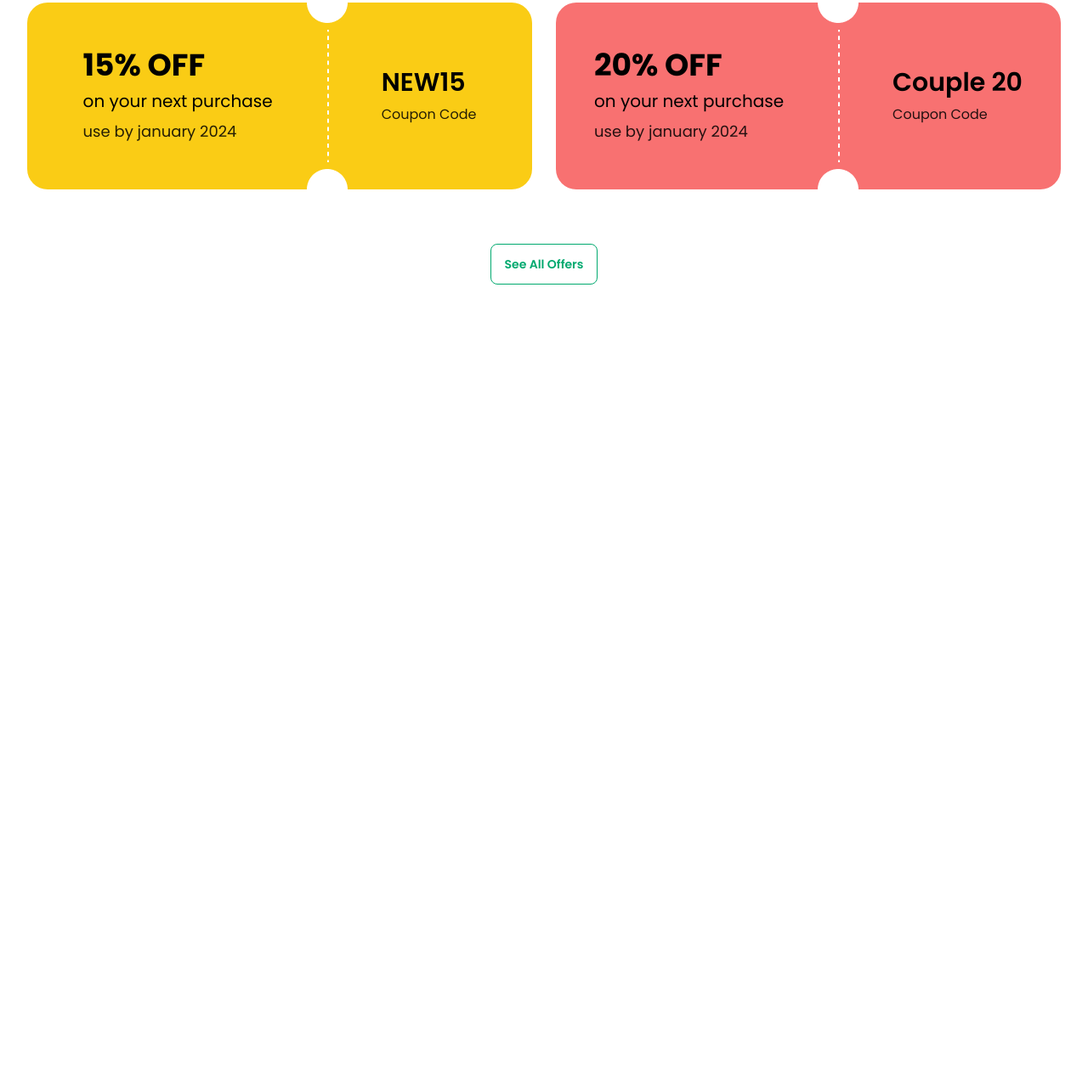
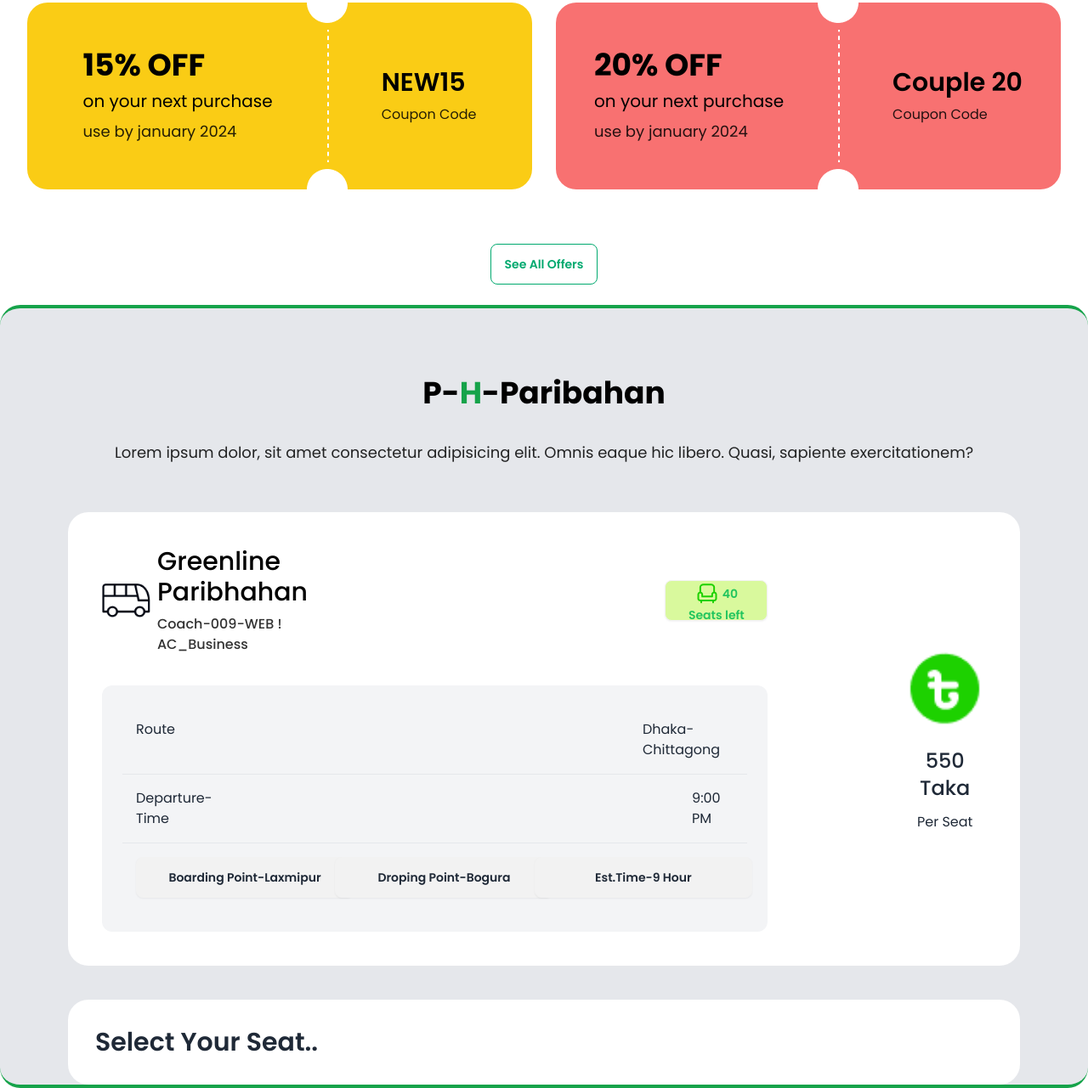
Before and after one commit to AimanSadik/P-H-Poribohon.Ltd, a plain HTML site: page index.html in a window 1280 px wide. Shown: the part 1181-2462 px from the top of the page at 85% size. Before the commit the page ends 1540 px from the top, so only its background shows below. Drawn offline with nearby package versions, Linux system fonts and the light colour scheme.

Commit message:
second commit

```diff
--- a/index.html
+++ b/index.html
@@ -153,9 +153,7 @@
                 </div>
 
         </section>
-
     </header>
-
     <main>
 
         <!-- coupon section -->
@@ -163,13 +161,15 @@
         <section class="container mx-auto lg:px-8 px-2 lg:py-6 py-3">
 
             <div class="flex flex-col justify-center items-center text-center mb-8">
-                <h2 class="text-black lg:font-bold text-3xl font-semibold lg:text-5xl lg:mt-[690px] mt-3">Best offers for you</h2>
+                <h2 class="text-black lg:font-bold text-3xl font-semibold lg:text-5xl lg:mt-[690px] mt-3">Best offers
+                    for you</h2>
             </div>
             <!-- discount section -->
 
             <div class=" grid grid-cols-1 lg:grid-cols-2 gap-7">
 
-                <div class="flex gap-10 bg-yellow-400 lg:h-[220px] h-[152px] rounded-3xl p-5 justify-center  items-center">
+                <div
+                    class="flex gap-10 bg-yellow-400 lg:h-[220px] h-[152px] rounded-3xl p-5 justify-center  items-center">
                     <div class="text-black ">
 
                         <h1 class="lg:text-4xl text-2xl font-semibold lg:font-bold">15% OFF</h1>
@@ -210,6 +210,85 @@
 
         </section>
 
+
+        <!-- third section -->
+
+        <section class="border-green-600 bg-gray-200 border-y-4 rounded-3xl lg:px-20 px-2">
+            <div class="flex flex-col justify-center items-center text-center lg:mt-20 mt-5">
+                <h2 class="text-4xl font-bold text-black lg:mb-9">P-<span class="text-green-600">H</span>-Paribahan</h2>
+                <p class="lg:text-lg text-black opacity-85 lg:mb-14 mb-5">Lorem ipsum dolor, sit amet consectetur
+                    adipisicing
+                    elit. Omnis
+                    eaque hic libero. Quasi, sapiente exercitationem?</p>
+
+            </div>
+
+            <!-- taka section -->
+            <div class="bg-white lg:p-10 p-3   flex lg:gap-40 rounded-3xl lg:mb-10 mb-6">
+                <div class=" flex flex-col items-center justify-start">
+                    <div class="flex justify-start items-center lg:gap-[340px] mb-5">
+                        <div class="flex gap-2 items-center">
+                            <div>
+                                <img src="images/bus-logo.png" alt="">
+                            </div>
+                            <div>
+                                <h2 class="text-black lg:text-3xl text-base lg:font-medium mb-2">Greenline Paribhahan</h2>
+                                <h4 class="text-black opacity-80 text-base lg:font-medium ">Coach-009-WEB ! AC_Business</h4>
+                            </div>
+                        </div>
+                        <div>
+                            <button class="btn bg-lime-200 text-green-500 flex gap-1">
+                                <img src="images/seat-green.png" alt=""><span class="">40</span> Seats left</button>
+                        </div>
+                    </div>
+
+                    <div>
+                        <!-- route div -->
+                        <div class="bg-gray-100 lg:p-6 p-3 lg:mt-4 rounded-xl items-center">
+                            <div class="flex lg:gap-[550px] gap-10 lg:p-4 p-1">
+                                <h2>Route</h2>
+                                <h2>Dhaka-Chittagong</h2>
+                            </div>
+                            <hr>
+                            <div class="flex gap-10 lg:gap-[550px] lg:p-4 p-1">
+                                <h2>Departure-Time</h2>
+                                <h2>9:00 PM</h2>
+                            </div>
+                            <hr>
+                            <div class="flex lg:p-4 p-1 grid grid-cols-1 lg:grid-cols-3 justify-start">
+                                <button class="btn btn-wide">Boarding Point-Laxmipur</button>
+                                <button class="btn btn-wide">Droping Point-Bogura</button>
+                                <button class="btn btn-wide">Est.Time-9 Hour</button>
+                            </div>
+                        </div>
+                    </div>
+
+                </div>
+
+
+                <!-- pictire border -->
+
+                <div class="flex flex-col justify-center text-center items-center mx-auto">
+                    <img class="lg:h-[100px]" src="images/fare.png" alt="">
+                    <h2 class="font-medium lg:text-2xl text-lg lg:mt-5 lg:mb-3">550 Taka</h2>
+                    <h2>Per Seat</h2>
+                </div>
+
+            </div>
+
+            <!-- seat section -->
+
+            <div class="bg-white rounded-3xl grid grid-cols-1 lg:grid-cols-2 gap-5 lg:p-8 p-4">
+
+                <!-- parent div -->
+                <div>
+                    <h1 class="text-3xl font-semibold">Select Your Seat..</h1>
+                </div>
+
+
+            </div>
+
+        </section>
     </main>
 
     <footer>
```
